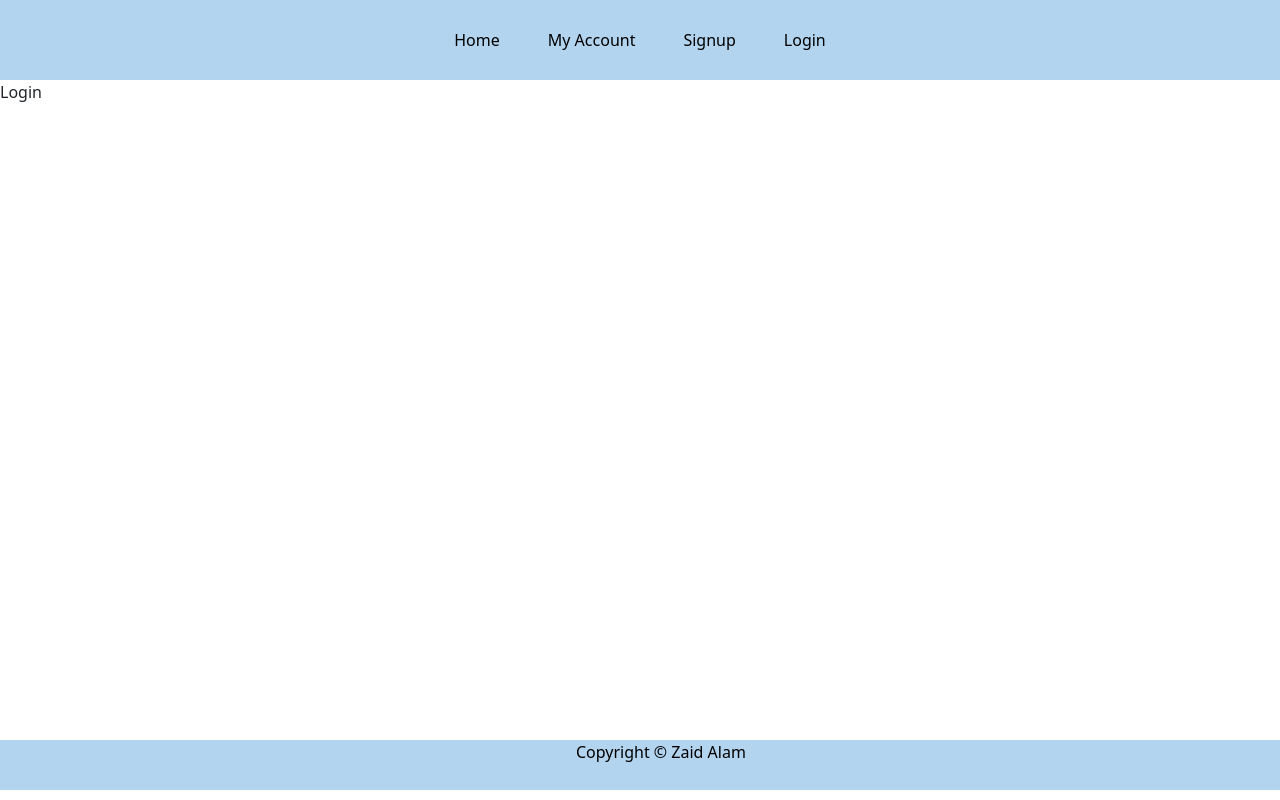
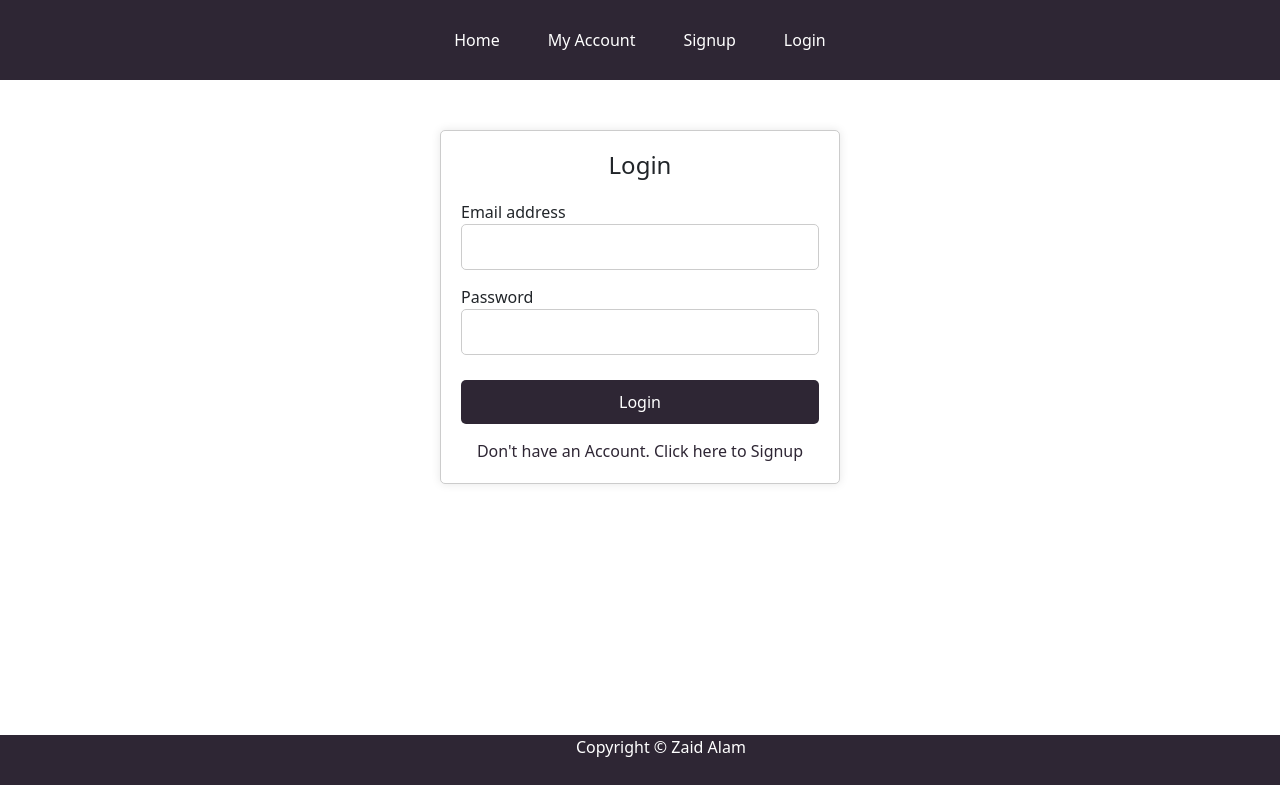
Before and after one commit to fuzzyzaid/Digital_Diary_UI, a React (Create React App) app: page /login in a window 1280 px wide. Built offline with nearby package versions, Linux system fonts and the light colour scheme.

Commit message:
Added Login Feature

```diff
--- a/src/components/Footer/Footer.module.css
+++ b/src/components/Footer/Footer.module.css
@@ -2,9 +2,9 @@
     margin-top: 20px;
     height: 50px;
     width: 100%;
-    background-color: #B2D4EF;
+    background-color: #2E2634;
 }
 #footer p{
-    color: black;
+    color: white;
     margin-left: 45%;
 }
--- a/src/components/Header/Header.module.css
+++ b/src/components/Header/Header.module.css
@@ -4,7 +4,8 @@
     align-items: center; /* Vertically center the content */
     height: 80px;
     width: 100%;
-    background-color: #B2D4EF;
+    /* background-color: #B2D4EF; */
+    background-color: #2E2634;
 }
 
 #headerComponent ul {
@@ -18,7 +19,7 @@
     font-size: 1rem;
     padding: 1em; /* Adjust the padding as needed */
     text-decoration: none;
-    color: black;
+    color: white;
     margin: 0 0.5em; /* Add spacing between links */
 }
 #headerComponent nav ul a.active{
--- a/src/components/Login/Login.js
+++ b/src/components/Login/Login.js
@@ -1,9 +1,78 @@
-import React from 'react'
+import React, { useState } from 'react';
+import axios from "axios";
+import { useNavigate, Link } from "react-router-dom";
 import styles from'./Login.module.css'
 
 function Login() {
+  const path = useNavigate();
+  const [email, setEmail] = useState('');
+  const [password, setPassword] = useState('');
+  const [formErrors,setFormErrors] = useState({});
+
+  const validateForm = ()=> {
+    const errors={};
+
+    if (!email) {
+        errors.email = 'Email is required.';
+      } else if (!/^[^\s@]+@[^\s@]+\.[^\s@]+$/.test(email)) {
+        errors.email = 'Invalid email address.';
+    }
+
+    if (!password) {
+        errors.password = 'Password is required.';
+    }
+
+    setFormErrors(errors);
+    return Object.keys(errors).length === 0;
+  }
+
+  async function submit(e) {
+    e.preventDefault();
+
+    if(validateForm()){
+        const userCredentials = {
+            email,
+            password
+        };
+
+        try {
+          const response = await axios.post("/login", userCredentials);
+          console.log(response);
+
+          if (response.data.message === "Incorrect password") {
+              alert("Invalid Credentials");
+          } else if (response.data.message === "User not found") {
+              alert("User does not exist");
+          } else if (response.data.userData) {
+              path("/");
+          }
+      } catch (error) {
+          console.error("Error:", error);
+          alert("Something went wrong. Please try again.");
+      }
+    }
+    }
+
   return (
-    <div id={styles.mainContainer}>Login</div>
+    <div id={styles.mainDiv}>
+
+      <div id={styles.mainContainer}>
+            <h1>Login</h1>
+            <form onSubmit={submit} id={`login`}>
+                    <label htmlFor="email">Email address</label>
+                    <input type="email" onChange={(e) => setEmail(e.target.value)} name="email" id="email" value={email} />
+                    {formErrors.email && <p className={styles.errorMsg}>{formErrors.email}</p>}
+                    <label htmlFor="password">Password</label>
+                    <input type="password" onChange={(e) => setPassword(e.target.value)} name="password" value={password} />
+                    {formErrors.password && <p  className={styles.errorMsg} >{formErrors.password}</p>}
+                    <input type="submit" value="Login" />
+            </form>
+            <div id={styles.signLink}>
+              <Link to="/signup">Don't have an Account. Click here to Signup </Link>
+            </div>
+        </div>
+    </div>
+
   )
 }
 
--- a/src/components/Login/Login.module.css
+++ b/src/components/Login/Login.module.css
@@ -1,3 +1,74 @@
+#mainDiv{
+    min-height: 73.1vh;
+    /* background-image: url("../../../public/Digital_Diary.png");
+    background-repeat: no-repeat;
+    background-color: rgba(255, 255, 255, 0.2); */
+}
 #mainContainer{
-    min-height: 80vh;
+    max-width: 400px;
+    margin: 0 auto;
+    padding: 20px;
+    border: 1px solid #ccc;
+    border-radius: 5px;
+    background-color: #fff;
+    box-shadow: 0 0 10px rgba(0, 0, 0, 0.1);
+    margin-top: 50px;
 }
+#mainContainer h1{
+    font-size: 24px;
+    margin-bottom: 20px;
+    text-align: center;
+}
+
+#mainContainer form {
+    display: flex;
+    flex-direction: column;
+  }
+
+  #mainContainer input {
+    margin-bottom: 15px;
+    padding: 10px;
+    border: 1px solid #ccc;
+    border-radius: 5px;
+    font-size: 16px;
+  }
+
+  #mainContainer input[type="submit"] {
+    margin-top: 10px;
+    padding: 10px 15px;
+    background-color: #2E2634;
+    color: white;
+    border: none;
+    border-radius: 5px;
+    font-size: 16px;
+    cursor: pointer;
+    transition: background-color 0.3s ease;
+  }
+
+  #mainContainer p {
+    text-align: center;
+    font-size: 16px;
+  }
+
+  #mainContainer a {
+    display: block;
+    text-align: center;
+    font-size: 16px;
+    color: #526D82;
+    text-decoration: none;
+  }
+
+  #mainContainer a:hover {
+    text-decoration: underline;
+  }
+
+  #mainContainer .errorMsg{
+    color: red;
+    margin-top: -15px;
+    font-size: 1rem;
+    text-align: left;
+  }
+
+  #signLink a{
+    color: #2E2634;
+  }
--- a/src/components/SignUp/Signup.js
+++ b/src/components/SignUp/Signup.js
@@ -19,7 +19,7 @@ function Signup() {
           errors.fullName="Full Name is required"
 
         } else if (!/^[^-\s\d][a-zA-Z\s-]+$/.test(fullName)) {
-            errors.fullName="FullName is required"
+            errors.fullName="FullName cannot be numeric"
 
         }
 
@@ -44,11 +44,11 @@ function Signup() {
       }
 
       const clearData=()=>{
-        // setFullName('');
-        // setEmail('');
-        // setPassword('');
-        // setPhoneNumber('');
-        document.getElementById("signUp").reset();
+        setFullName('');
+        setEmail('');
+        setPassword('');
+        setPhoneNumber('');
+        // document.getElementById("signUp").reset();
       }
 
       async function submit(e) {
@@ -85,21 +85,24 @@ function Signup() {
     <div id={styles.mainDiv}>
          <div id={styles.mainContainer}>
             <h1>Sign Up</h1>
-            <form onSubmit={submit}>
+            <form onSubmit={submit} id={`signUp`}>
                     <label htmlFor="fullName">Full Name</label>
-                    <input type="text" onChange={(e) => setFullName(e.target.value)} name="fullName" id="fullName" />
+                    <input type="text" onChange={(e) => setFullName(e.target.value)} name="fullName" id="fullName" value={fullName} />
                     {formErrors.fullName && <p className={styles.errorMsg}>{formErrors.fullName}</p>}
                     <label htmlFor="email">Email address</label>
-                    <input type="email" onChange={(e) => setEmail(e.target.value)} name="email" id="email" />
+                    <input type="email" onChange={(e) => setEmail(e.target.value)} name="email" id="email" value={email} />
                     {formErrors.email && <p className={styles.errorMsg}>{formErrors.email}</p>}
                     <label htmlFor="phoneNumber">Phone Number</label>
-                    <input type="number" onChange={(e) => setPhoneNumber(e.target.value)} name="phoneNumber" id="phoneNumber" />
+                    <input type="number" onChange={(e) => setPhoneNumber(e.target.value)} name="phoneNumber" id="phoneNumber" value={phoneNumber} />
                     {formErrors.phoneNumber && <p   className={styles.errorMsg}>{formErrors.phoneNumber}</p>}
                     <label htmlFor="password">Password</label>
-                    <input type="password" onChange={(e) => setPassword(e.target.value)} name="password" />
+                    <input type="password" onChange={(e) => setPassword(e.target.value)} name="password" value={password} />
                     {formErrors.password && <p  className={styles.errorMsg} >{formErrors.password}</p>}
                     <input type="submit" value="Signup" />
             </form>
+            <div id={styles.loginLink}>
+              <Link to="/login">Already have an Account. Click here to Login </Link>
+            </div>
         </div>
     </div>
 
--- a/src/components/SignUp/Signup.module.css
+++ b/src/components/SignUp/Signup.module.css
@@ -33,8 +33,8 @@
   #mainContainer input[type="submit"] {
     margin-top: 10px;
     padding: 10px 15px;
-    background-color: #B2D4EF;
-    color: black;
+    background-color: #2E2634;
+    color: white;
     border: none;
     border-radius: 5px;
     font-size: 16px;
@@ -42,10 +42,10 @@
     transition: background-color 0.3s ease;
   }
 
-  #mainContainer input[type="submit"]:hover {
-    background-color: #D8E2F5;
-    color: black;
-  }
+  /* #mainContainer input[type="submit"]:hover {
+    background-color: white;
+    color: #2E2634;
+  } */
 
   #mainContainer p {
     text-align: center;
@@ -68,4 +68,9 @@
     color: red;
     margin-top: -15px;
     font-size: 1rem;
+    text-align: left;
   }
+
+  #loginLink a{
+    color: #2E2634;
+  }
```
Also changed, not shown: public/Digital_Diary.png (added).
